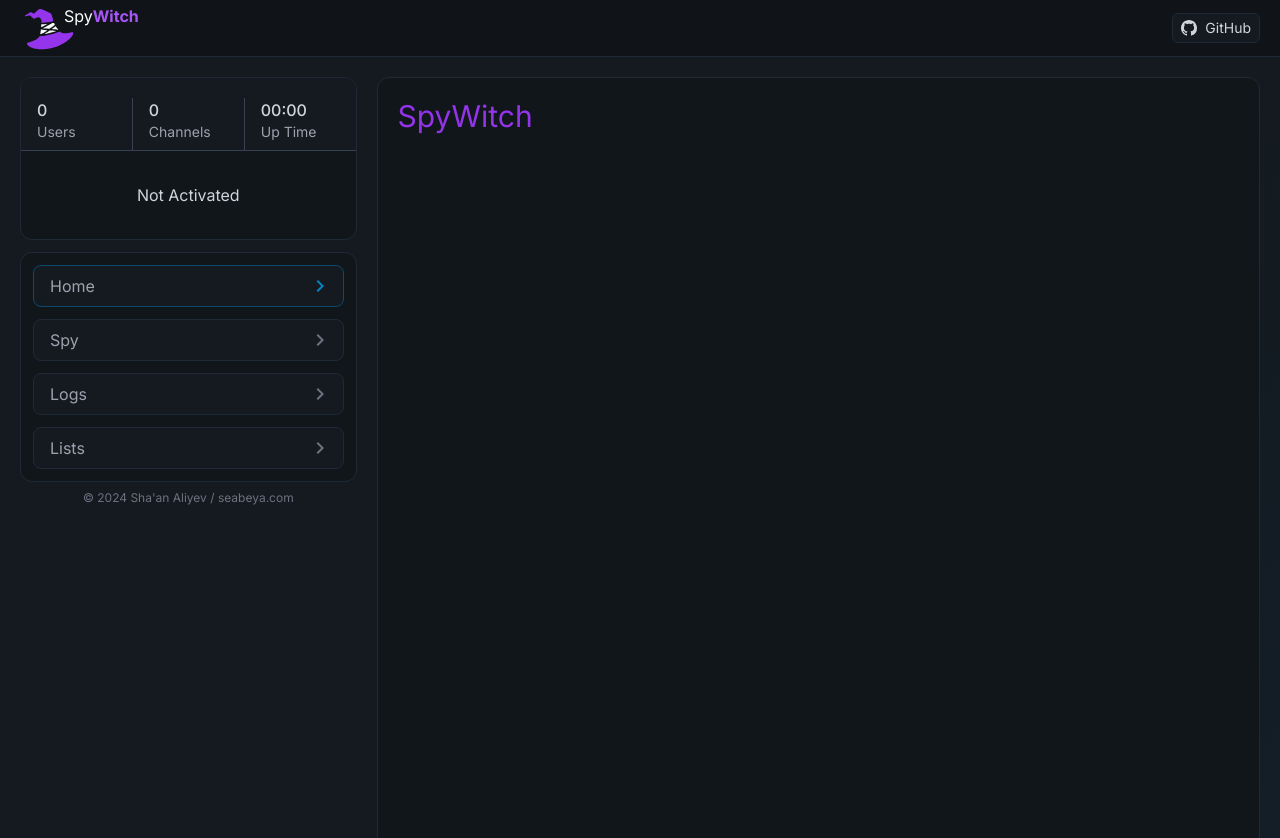
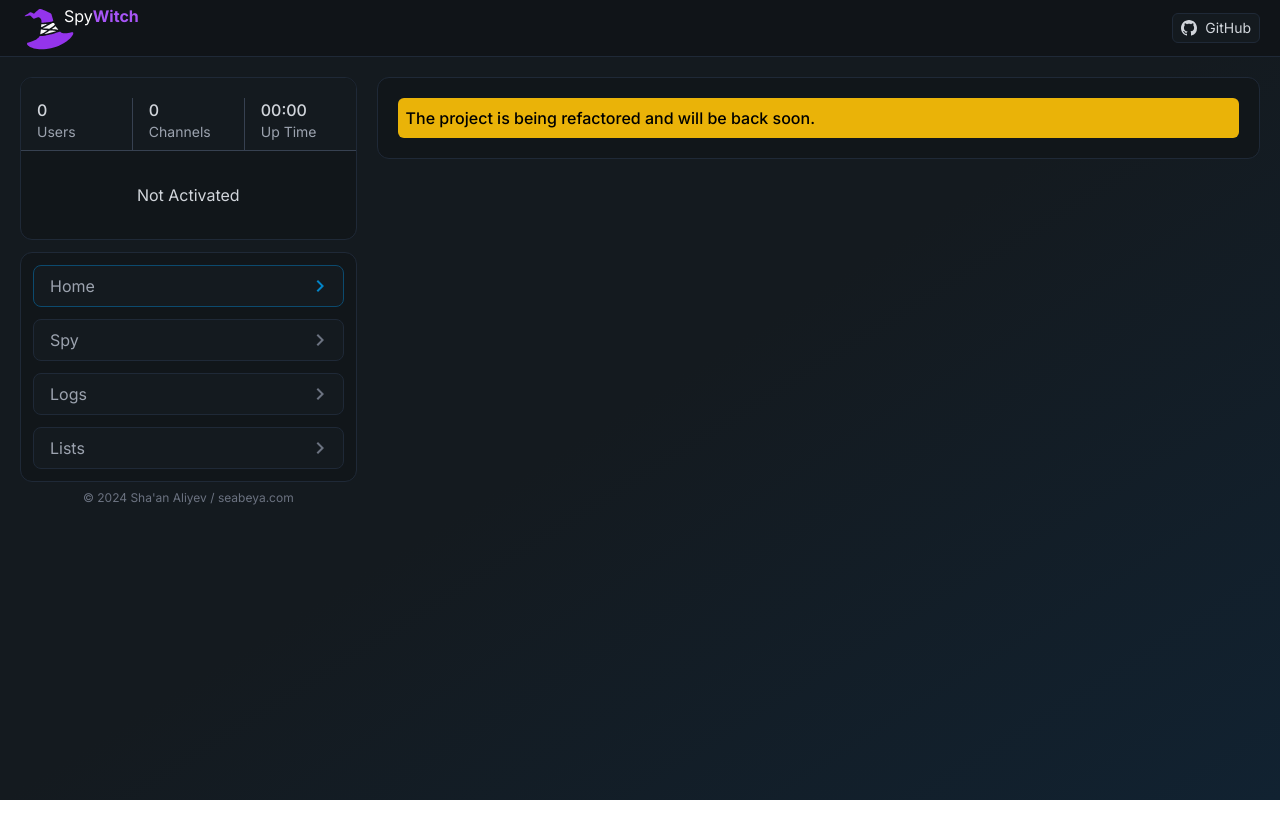
Before and after one commit to seabeya/spywitch, a Next.js app: page / in a window 1280 px wide. Shown: the top 838 px of the page. After the commit the page ends 800 px from the top, so only its background shows below. Built offline with nearby package versions, Linux system fonts and the light colour scheme.

Commit message:
temp: Prepare pages before 1st publish

```diff
--- a/src/app/lists/page.tsx
+++ b/src/app/lists/page.tsx
@@ -1,3 +1,3 @@
 export default function Page() {
-  return <main className="text-3xl text-purple-600">Lists</main>;
+  return <main className="h-[1200px] text-white">Lists</main>;
 }
--- a/src/app/logs/page.tsx
+++ b/src/app/logs/page.tsx
@@ -1,3 +1,3 @@
 export default function Page() {
-  return <main className="text-3xl text-purple-600">Logs</main>;
+  return <main className="h-[600px] text-white">Logs</main>;
 }
--- a/src/app/page.tsx
+++ b/src/app/page.tsx
@@ -1,3 +1,9 @@
 export default function Home() {
-  return <main className="h-[1680px] text-3xl text-purple-600">SpyWitch</main>;
+  return (
+    <main>
+      <div className="rounded-md bg-yellow-500 p-2 font-medium">
+        The project is being refactored and will be back soon.
+      </div>
+    </main>
+  );
 }
--- a/src/app/spy/page.tsx
+++ b/src/app/spy/page.tsx
@@ -1,3 +1,3 @@
 export default function Page() {
-  return <main className="text-3xl text-purple-600">Spy</main>;
+  return <main className="text-white">Spy</main>;
 }
```
